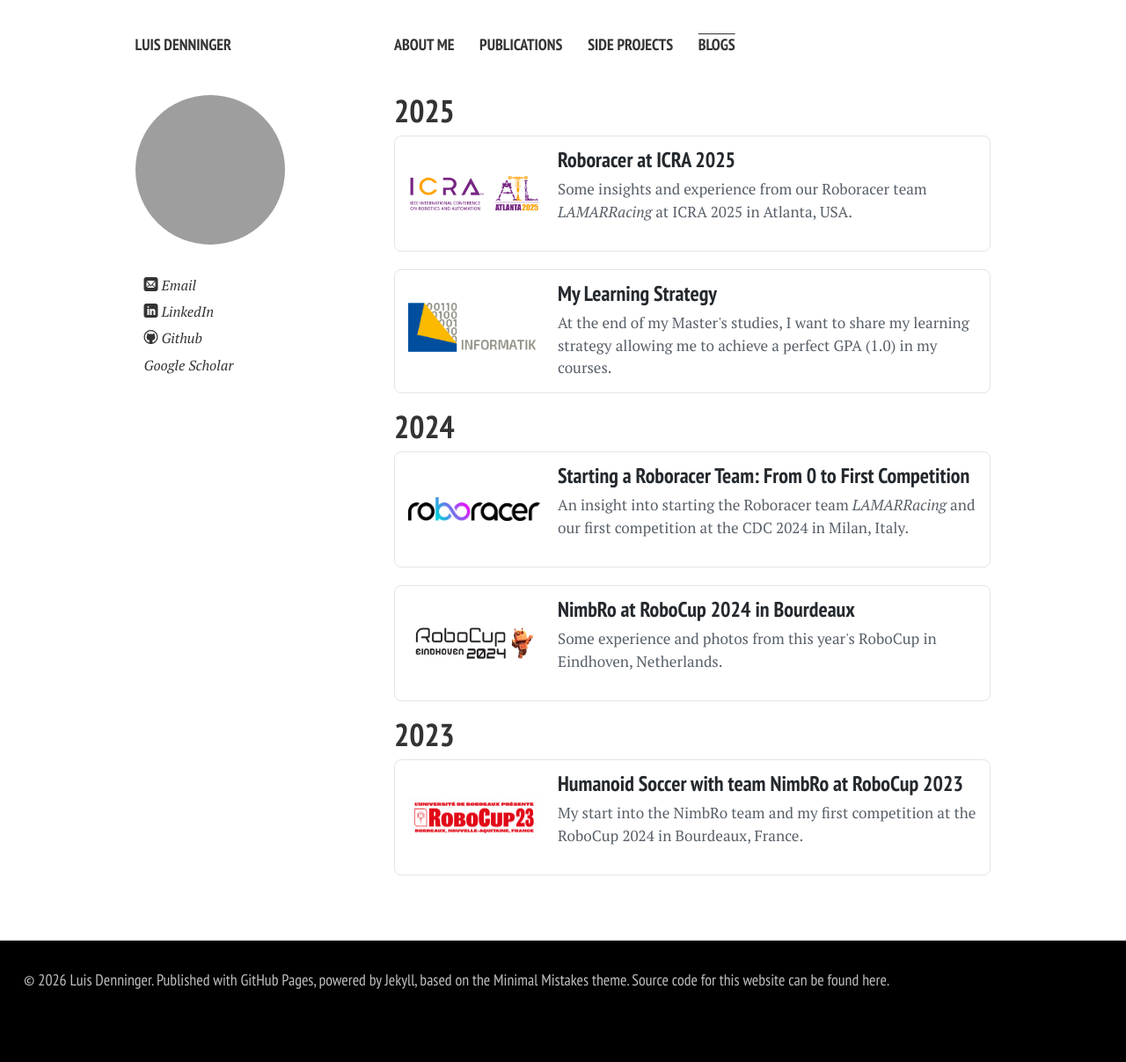
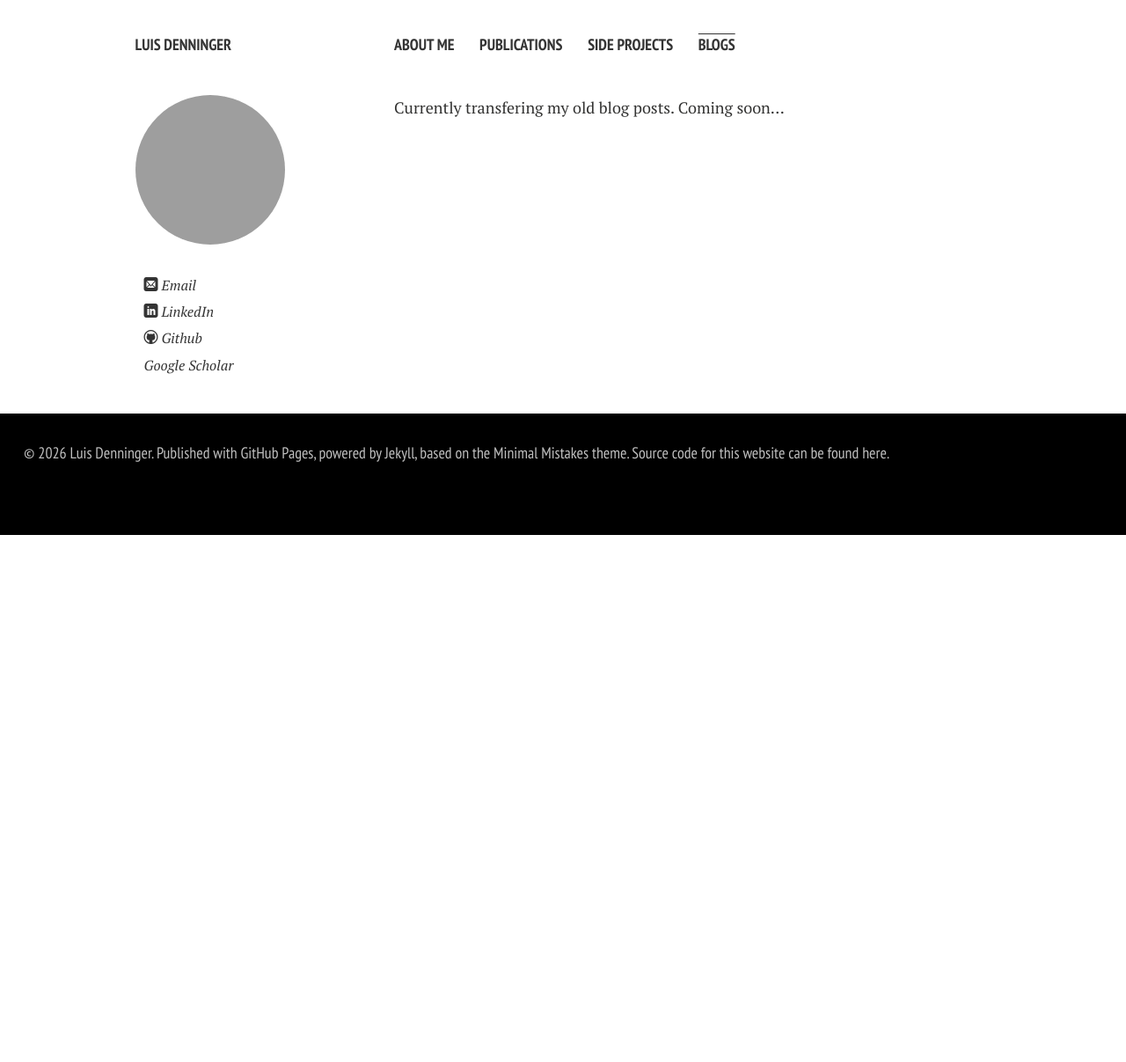
Before and after one commit to LDenninger/ldenninger.github.io, a Jekyll site: the page built from sites/blogs.html, in a window 1280 px wide. Shown: the whole page at 88% size. Built offline with Jekyll 4.4.1, drawn with Linux system fonts in a browser that asks for light colours; nearby versions of some CDN libraries; comment, search, counter and statistics services are not loaded; a style sheet for code colours, icons or effects is not loaded; after the commit the page ends 900 px from its top, so only the background shows below that.

Commit message:
initial commit wout blogs

```diff
--- a/sites/blogs.html
+++ b/sites/blogs.html
@@ -4,35 +4,4 @@ permalink: /blogs/
 title: Blogs
 ---
 
-<h2 style="margin-bottom: 10px;">2025</h2>
-{% include blog_entry.html
-   title="Roboracer at ICRA 2025"
-   url="/blogs/roboracer_icra2025/"
-   image="assets/images/logo/icra_2025_logo.png"
-   tldr="Some insights and experience from our Roboracer team <i>LAMARRacing</i> at ICRA 2025 in Atlanta, USA." %}
-
-{% include blog_entry.html
-   title="My Learning Strategy"
-   url="/sites/blog_pages/learning_strategy/"
-   image="assets/images/logo/informatik_bonn.png"
-   tldr="At the end of my Master's studies, I want to share my learning strategy allowing me to achieve  a perfect GPA (1.0) in my courses." %}
-
-<h2 style="margin-bottom: 10px; margin-top: 20px;">2024</h2>
-{% include blog_entry.html
-   title="Starting a Roboracer Team: From 0 to First Competition"
-   url="/blogs/roboracer_cdc2024/"
-   image="assets/images/logo/roboracer_logo.png"
-   tldr="An insight into starting the Roboracer team <i>LAMARRacing</i> and our first competition at the CDC 2024 in Milan, Italy." %}
-
-{% include blog_entry.html
-   title="NimbRo at RoboCup 2024 in Bourdeaux"
-   url="/blogs/nimbro_robocup2024/"
-   image="assets/images/logo/robocup_2024_logo.png"
-   tldr="Some experience and photos from this year's RoboCup in Eindhoven, Netherlands." %}
-
-<h2 style="margin-bottom: 10px; margin-top: 20px;">2023</h2>
-{% include blog_entry.html
-   title="Humanoid Soccer with team NimbRo at RoboCup 2023"
-   url="/blogs/nimbro_robocup2023/"
-   image="assets/images/logo/robocup_2023_logo.png"
-   tldr="My start into the NimbRo team and my first competition at the RoboCup 2024 in Bourdeaux, France." %}
+Currently transfering my old blog posts. Coming soon...
```
Also changed, not shown: sites/blog_pages/learning_strategy.md (deleted, +0 -42 lines), sites/blog_pages/nimbro_robocup2023.md (deleted, +0 -39 lines), sites/blog_pages/nimbro_robocup2024.md (deleted, +0 -33 lines), sites/blog_pages/roboracer_cdc2024.md (deleted, +0 -104 lines), sites/blog_pages/roboracer_icra2025.md (deleted, +0 -5 lines), 11 other files.
